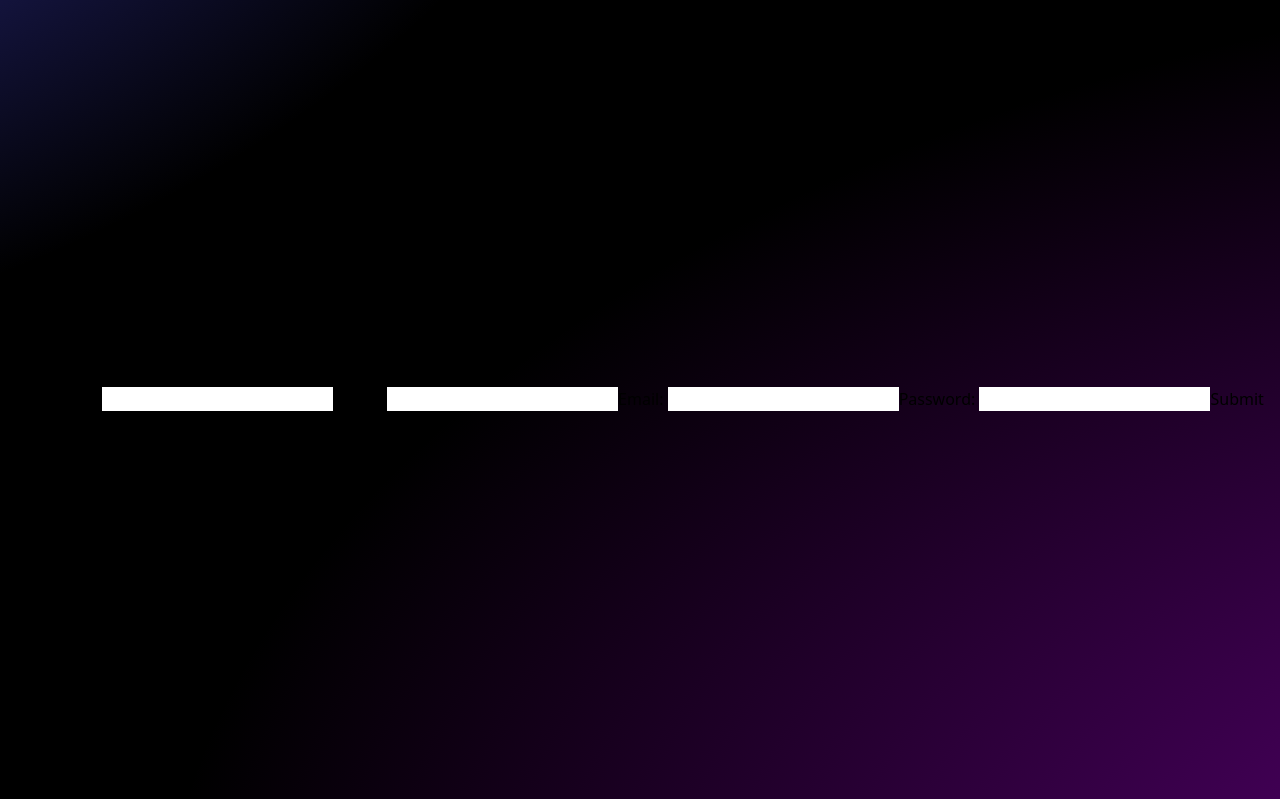
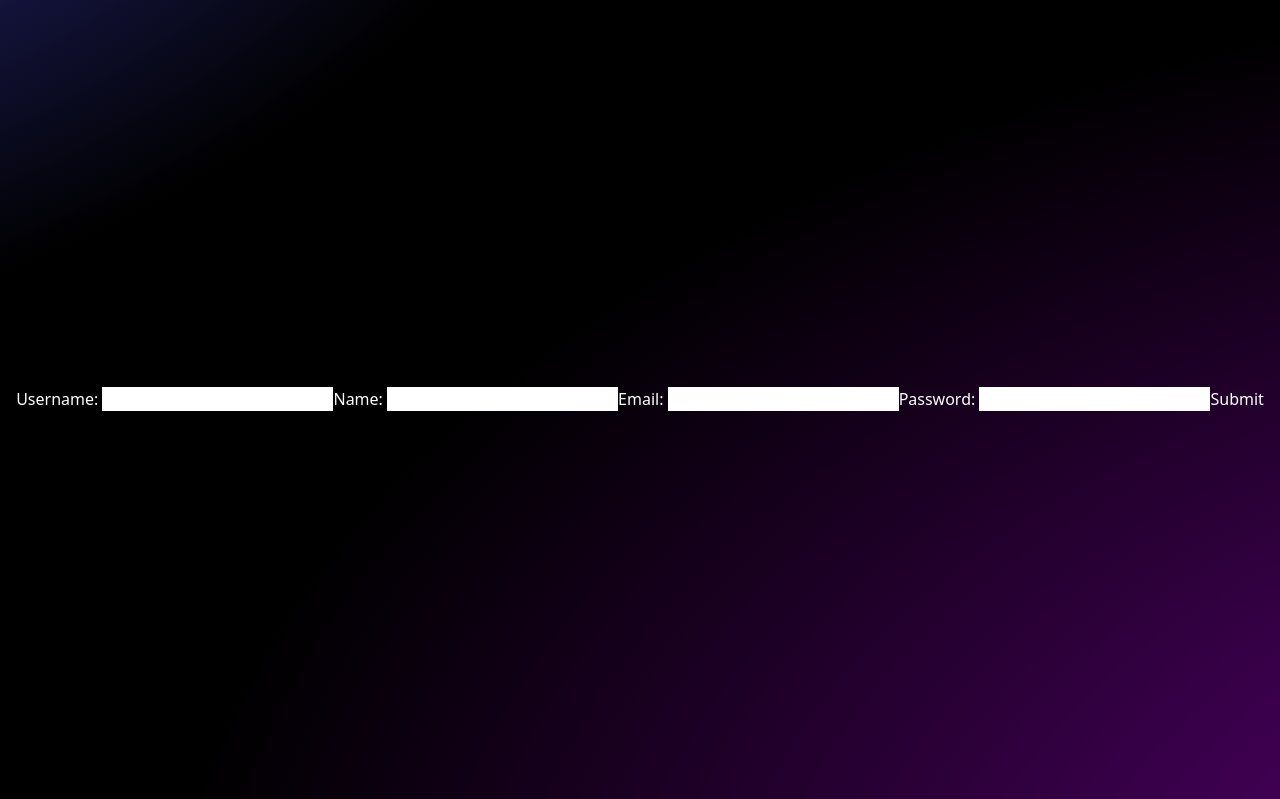
Before and after one commit to SerginhoTanaka/they_need_to_know, a Django app: template game/templates/game/edit.html in a window 1280 px wide. Shown: the part 129-928 px from the top of the page. Run offline with Django 4.2, Linux system fonts and the light colour scheme; the template is opened without the code that fills it: values that come from a table or form of the project are taken from there, others are empty; style sheets or scripts are compiled from the project's sources; some libraries are stand-ins or nearby versions.

Commit message:
update:tela de editar

```diff
--- a/game/templates/game/edit.html
+++ b/game/templates/game/edit.html
@@ -2,13 +2,13 @@
 {% load static %}
 {% block content %}
 {% include 'game/partial_game/_navgame.html'%}
-<div class="flex justify-center items-center h-screen">
+<div class="flex justify-center items-center h-screen text-white">
         {{ form.as_p }}
     <form action="" method="POST">
         {% csrf_token %}
         <input type="submit" value="Submit">
     </form>
-    <a href="{% url 'user' user.id %}"></a>
+    <a href="{% url 'edit' user.id %}"></a>
 </div>
 
 {% endblock %}
--- a/game/views.py
+++ b/game/views.py
@@ -50,8 +50,9 @@ def user(request):
 
 
 def edit(request, user_id):
+
+    print(user_id, "id")
     user = get_object_or_404(User, pk=user_id)
-    print(user_id, "id")
     if request.method == 'POST':
         form = FormUser(request.POST or None, instance=user)
         if form.is_valid():
```
